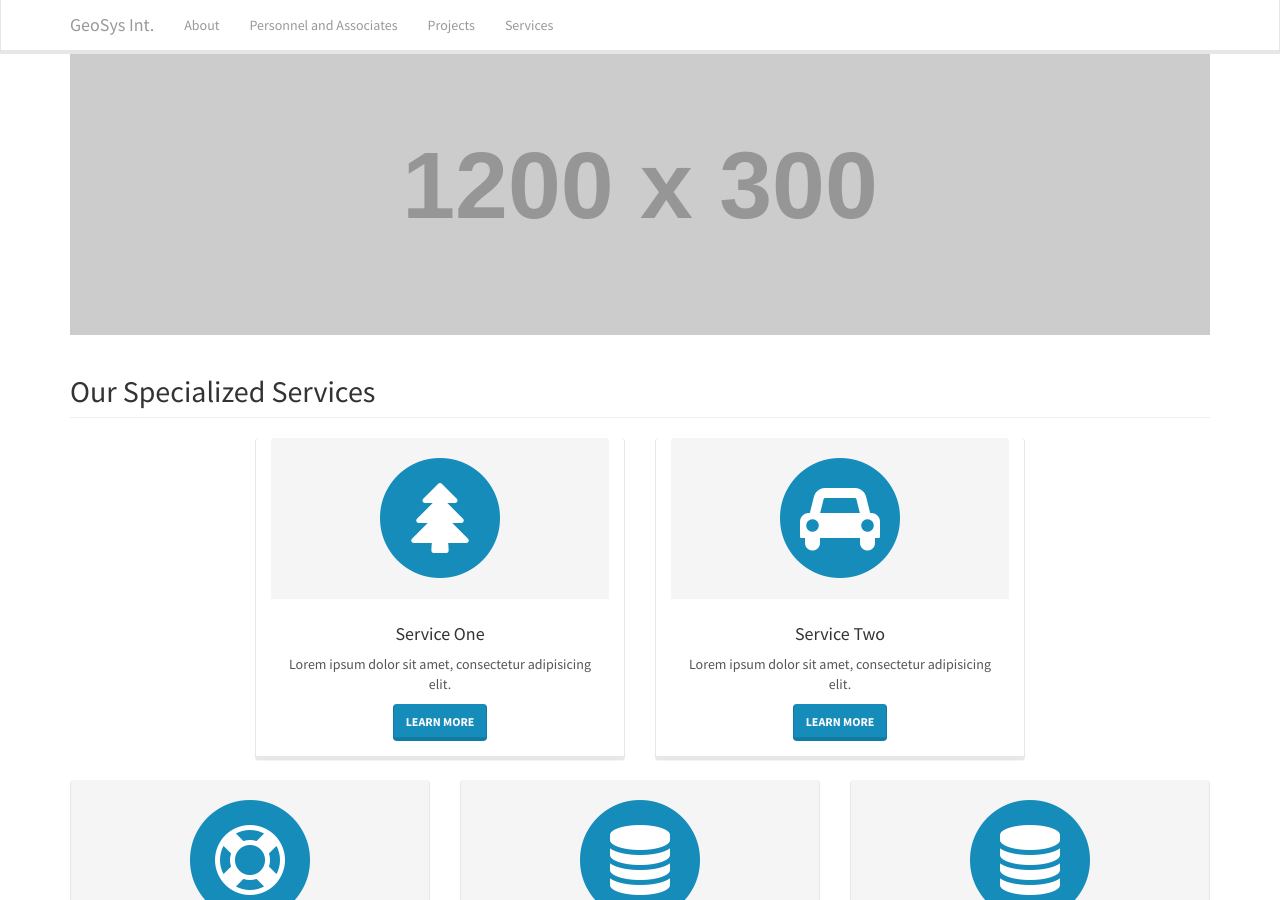
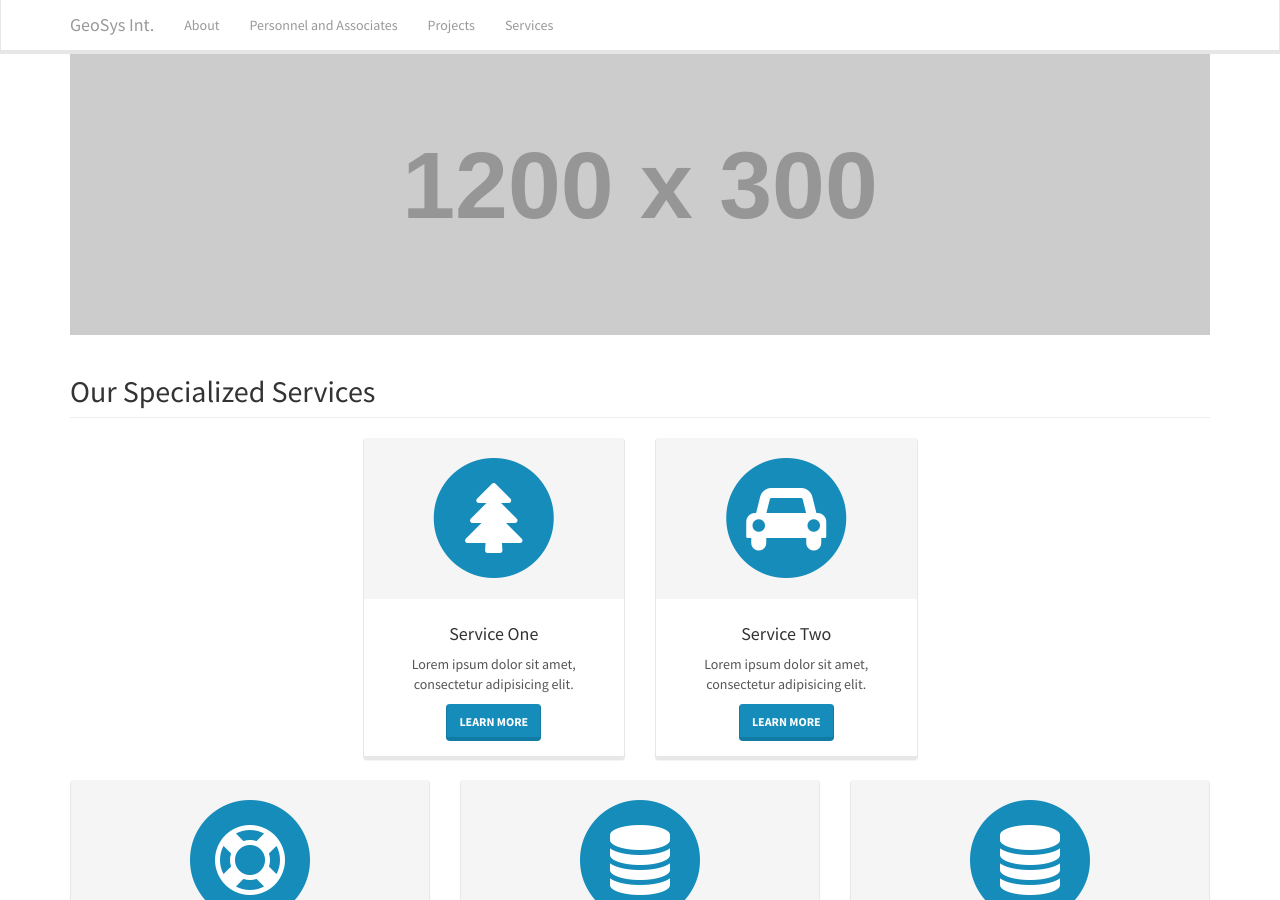
Before and after one commit to marioerossi/geosysint, a Jekyll site: the page built from services.html, in a window 1280 px wide and 900 px high. Built offline with Jekyll 4.4.1, drawn with Linux system fonts in a browser that asks for light colours; nearby versions of some CDN libraries.

Commit message:
Created 5 service pannels.

```diff
--- a/services.html
+++ b/services.html
@@ -17,8 +17,8 @@
     <div class="col-lg-12">
         <h2 class="page-header">Our Specialized Services</h2>
     </div>
-    <div class="col-md-6 col-sm-6">
-        <div class="panel panel-default text-center col-lg-8 pull-right">
+    <div class="col-md-3 col-md-offset-3 col-sm-6">
+        <div class="panel panel-default text-center">
             <div class="panel-heading">
                 <span class="fa-stack fa-5x">
                         <i class="fa fa-circle fa-stack-2x text-primary"></i>
@@ -32,8 +32,8 @@
             </div>
         </div>
     </div>
-    <div class="col-md-6 col-sm-6">
-        <div class="panel panel-default text-center col-lg-8 pull-left">
+    <div class="col-md-3 col-sm-6">
+        <div class="panel panel-default text-center">
             <div class="panel-heading">
                 <span class="fa-stack fa-5x">
                         <i class="fa fa-circle fa-stack-2x text-primary"></i>
@@ -48,7 +48,7 @@
         </div>
     </div>
 </div>
-<!-- /.row -->
+
 <div class="row">
     <div class="col-md-4 col-sm-6">
         <div class="panel panel-default text-center">
@@ -80,7 +80,7 @@
             </div>
         </div>
     </div>
-     <div class="col-md-4 col-sm-6">
+    <div class="col-md-4 col-sm-offset-3 col-sm-6 col-md-offset-0">
         <div class="panel panel-default text-center">
             <div class="panel-heading">
                 <span class="fa-stack fa-5x">
```
